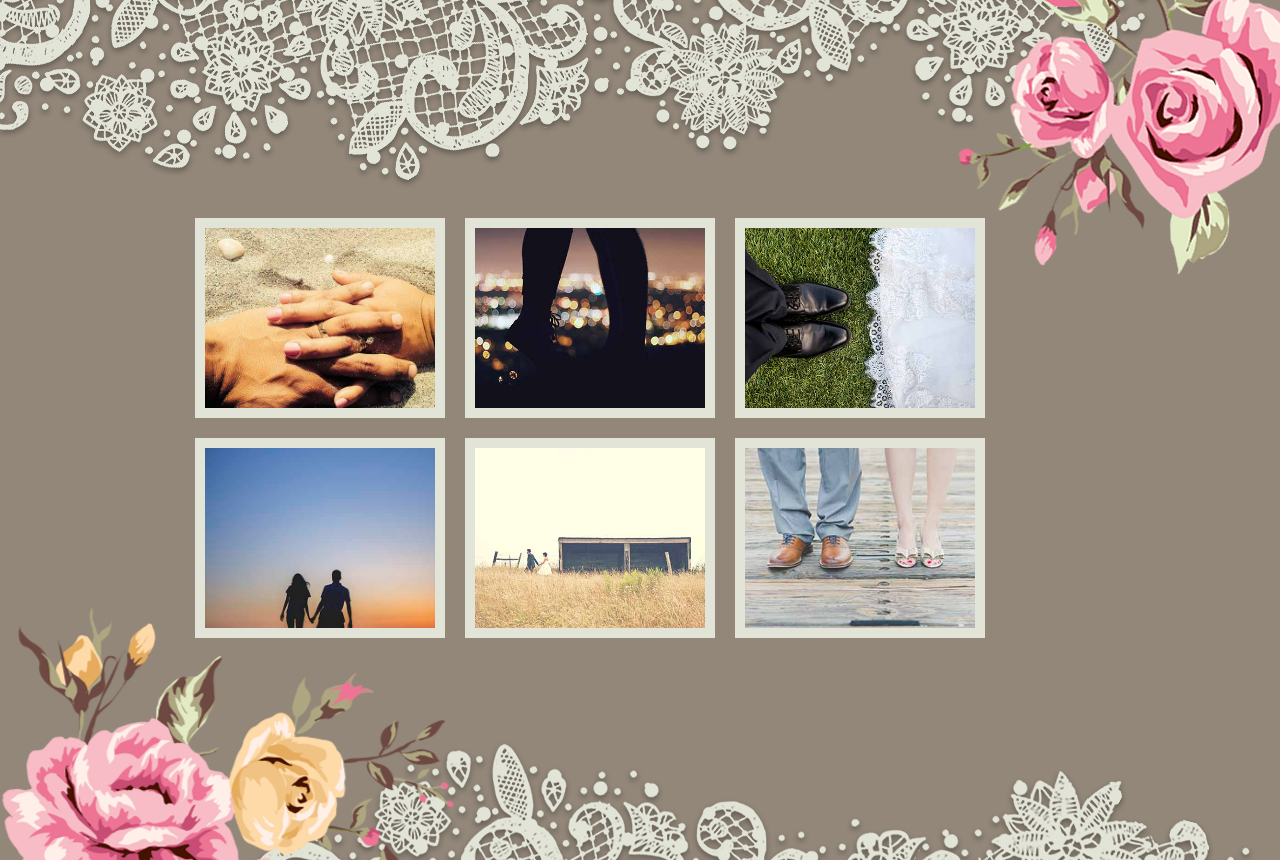
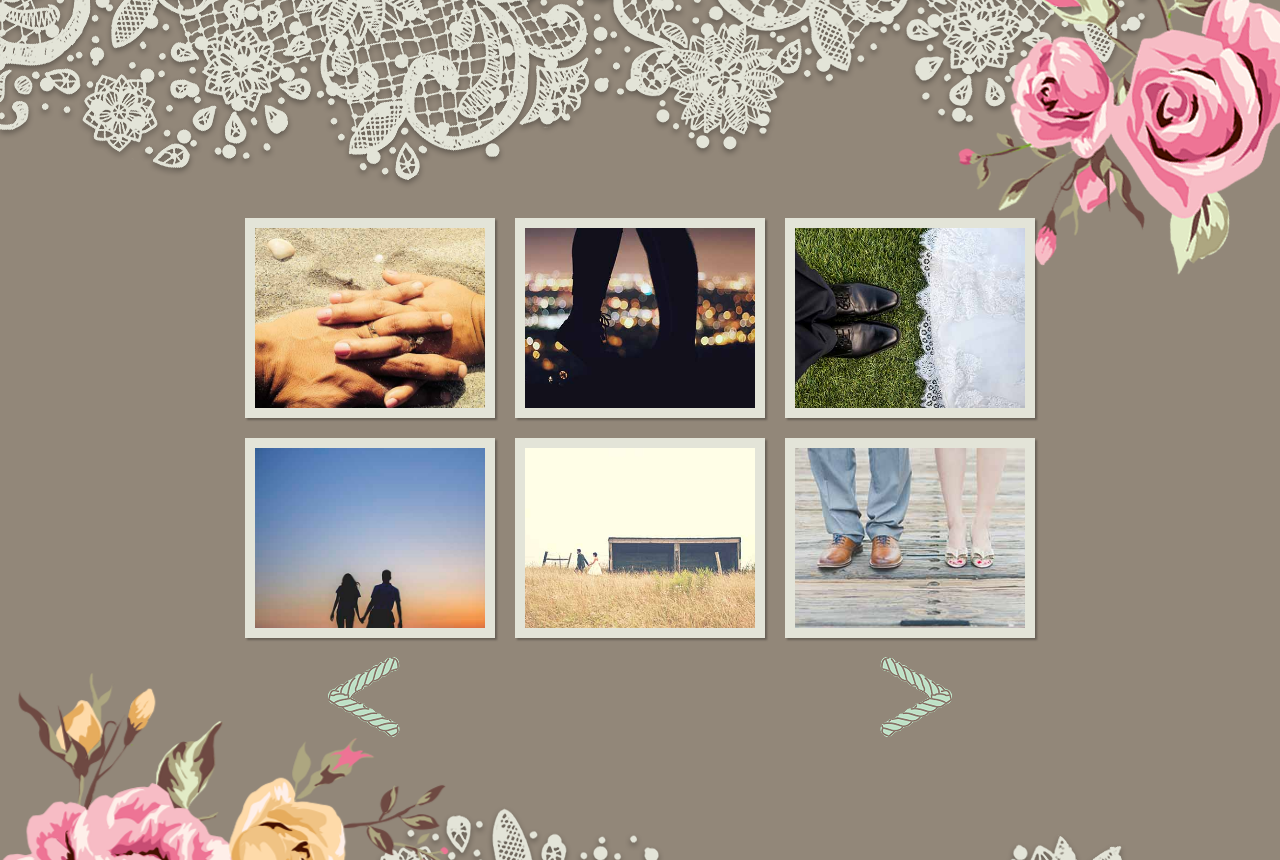
Before and after one commit to cutofmyjib/celeste-matt, a plain HTML site: page src/photos.html in a window 1280 px wide. Shown: the part 92-952 px from the top of the page. Drawn offline with Linux system fonts and the light colour scheme.

Commit message:
style gallery navigation

```diff
--- a/src/style.css
+++ b/src/style.css
@@ -147,10 +147,12 @@ footer {
           GALLERY
 ******************************/
 .gallery {
+  margin: 0;
+  padding: 0;
   max-width: 950px;
   margin: auto;
   display: flex;
-  justify-content: row;
+  justify-content: center;
   flex-flow: row wrap;
 }
 
@@ -161,6 +163,7 @@ footer {
   height: 200px;
   margin: 10px;
   border: 10px solid #E3E4D8;
+  box-shadow: 2px 2px 2px rgba(0,0,0,.3);
 }
 
 .gallery li img {
@@ -169,6 +172,48 @@ footer {
   object-fit: cover;
 }
 
+.gallery-nav {
+  display: flex;
+  justify-content: space-between;
+  align-items: center;
+  margin: 0 auto;
+  width: 50%;
+}
+
+a.gallery-backward, a.gallery-forward {
+  opacity: 1;
+}
+
+.gallery-backward {
+  z-index: 1;
+  display: block;
+  -moz-transform: scaleX(-1);
+  -o-transform: scaleX(-1);
+  -webkit-transform: scaleX(-1);
+  transform: scaleX(-1);
+  background-image: url(gallery-arrow.png);
+  background-position: center;
+  background-repeat: no-repeat;
+  height: 95px;
+  width: 85px;
+}
+
+.gallery-forward {
+  z-index: 1;
+  display: block;
+  background-image: url(gallery-arrow.png);
+  background-position: center;
+  background-repeat: no-repeat;
+  height: 95px;
+  width: 85px;
+}
+
+a.gallery-backward:hover, a.gallery-forward:hover {
+  cursor: pointer;
+  opacity: .5;
+}
+
+
 @font-face {
   font-family: 'Curely'
   src: url('Curely-Free-Typeface.otf');
```
